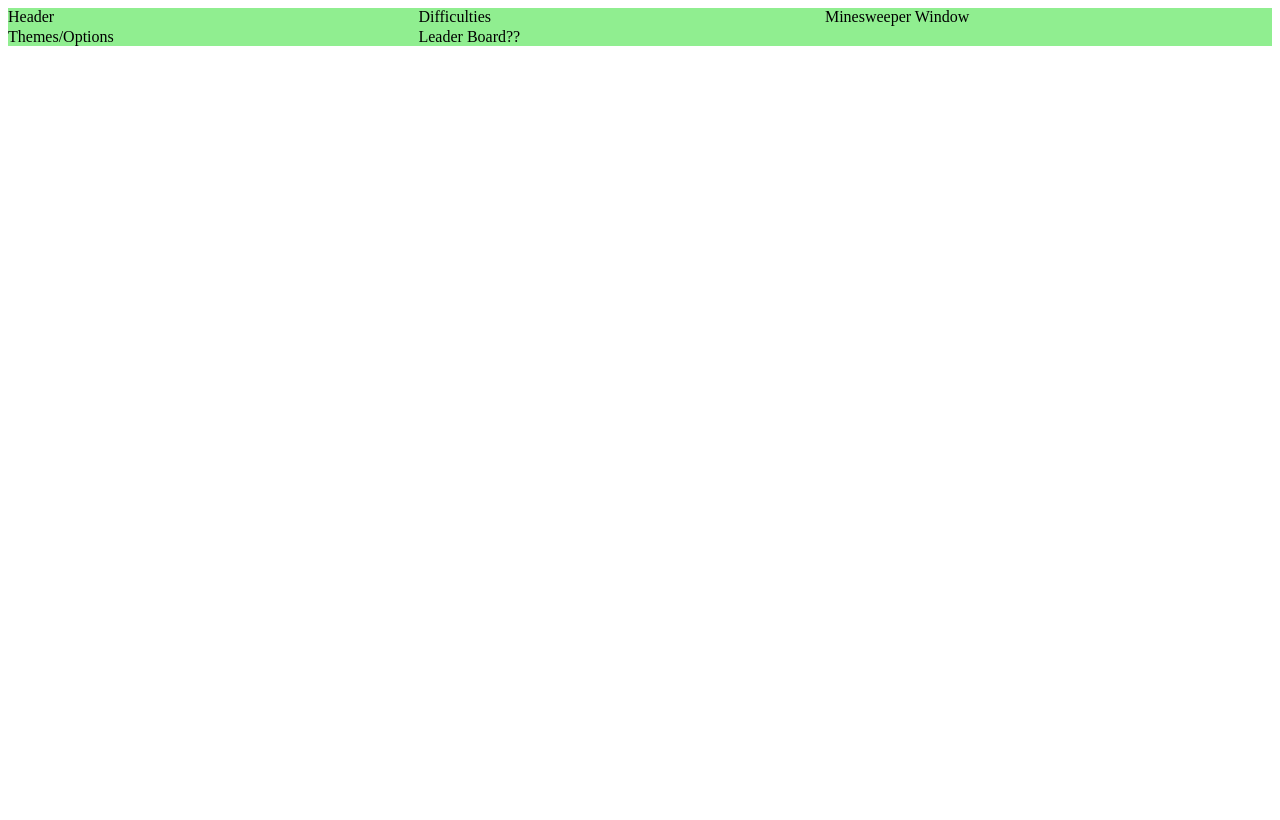
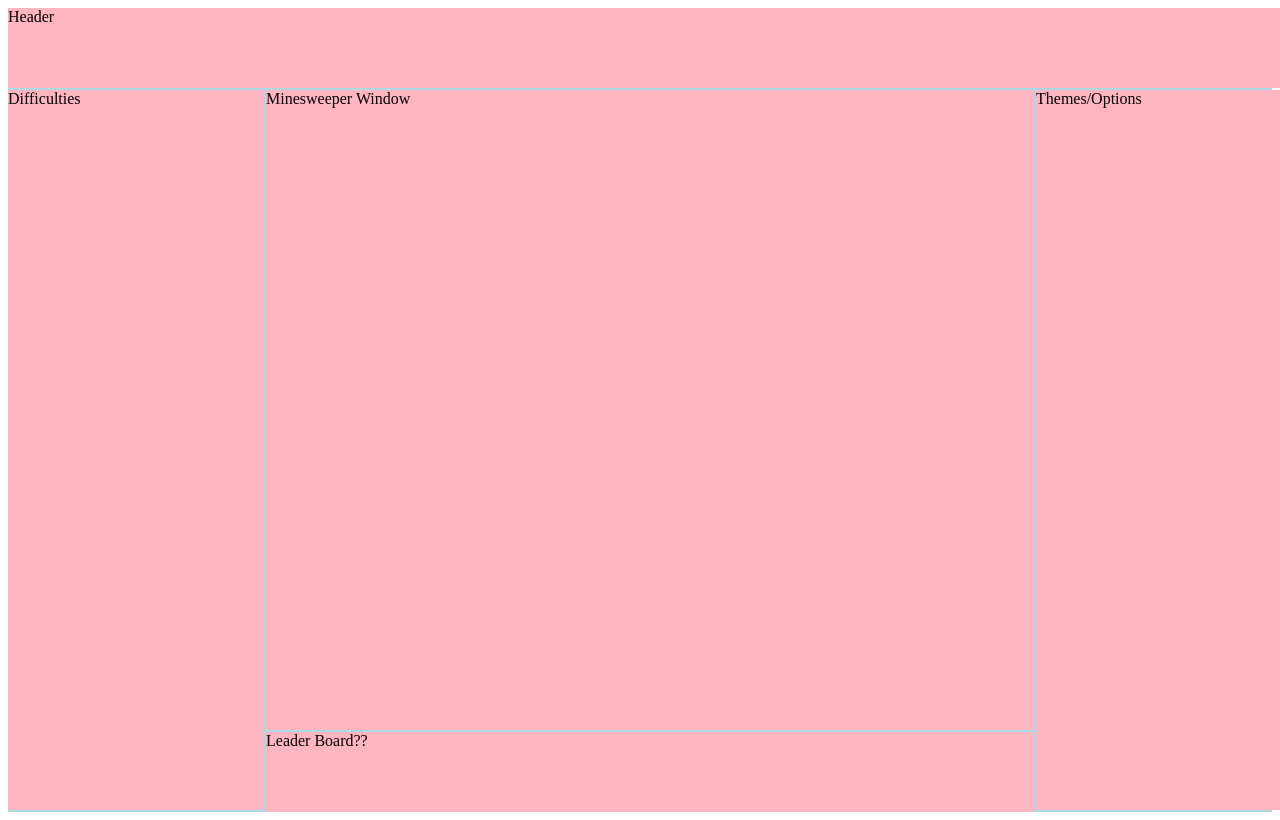
Before and after one commit to crawnic311/minesweeper, a plain HTML site: page Minesweeper.html in a window 1280 px wide. Drawn offline with Linux system fonts and the light colour scheme.

Commit message:
Grid formatting

```diff
--- a/Minesweeper.html
+++ b/Minesweeper.html
@@ -13,11 +13,11 @@
     <body>
         <!--Minesweeper game content-->
         <div class="grid">
-            <header>Header</header>
-            <aside>Difficulties</aside>
-            <main>Minesweeper Window</main>
-            <aside>Themes/Options</aside>
-            <footer>Leader Board??</footer>
+            <header class="grid-item" id="grid-header">Header</header>
+            <aside class="grid-item" id="grid-aside-left">Difficulties</aside>
+            <main class="grid-item" id="grid-main">Minesweeper Window</main>
+            <aside class="grid-item" id="grid-aside-right">Themes/Options</aside>
+            <footer class="grid-item" id="grid-footer">Leader Board??</footer>
         </div>
     </body>
 </html>
--- a/style.css
+++ b/style.css
@@ -2,11 +2,43 @@
     display: grid;
     grid-template-columns: auto auto auto;
     grid-gap: 2px 2px;
-    background-color: lightgreen;
-
+    background-color: lightblue;
 }
 
-.grid div {
-    height: 40px;
-    width: 40px;
+.grid-item {
+    background: lightpink;
 }
+
+#grid-header {
+    grid-column: 1 / 4;
+    height: 10vh;
+    width: 100vw;
+}
+
+#grid-aside-left {
+    grid-column: 1 / 2;
+    grid-row: 2 / 4;
+    height: 90vh;
+    width: 20vw;
+}
+
+#grid-aside-right {
+    grid-column: 3 / 4;
+    grid-row: 2 / 4;
+    height: 90vh;
+    width: 20vw;
+}
+
+#grid-main {
+    grid-column: 2 / 3;
+    grid-row: 2 / 3;
+    height: 80vh;
+    width: 60vw;
+}
+
+#grid-footer {
+    grid-column: 2 / 3;
+    grid-row: 3 / 4;
+    height: 10vh;
+    width: 60vw;
+}
```
Also changed, not shown: 1 other file.
